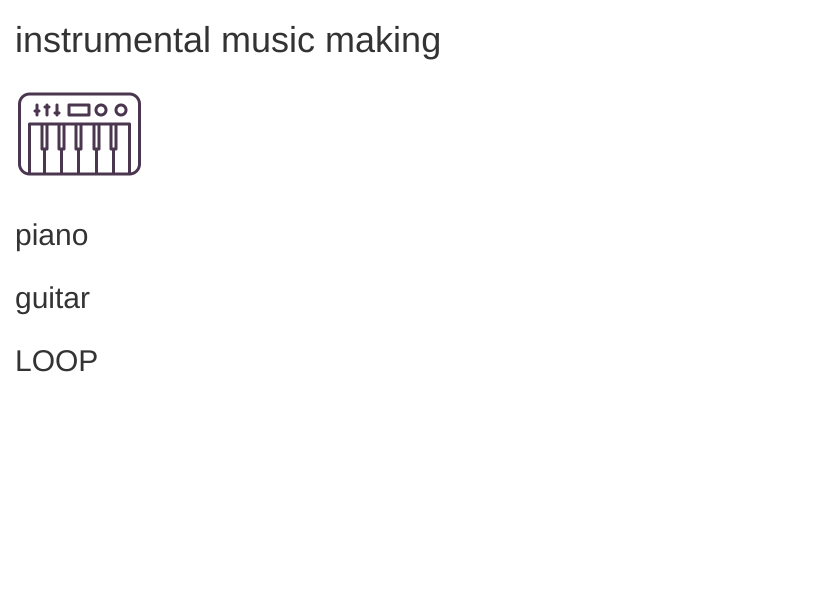
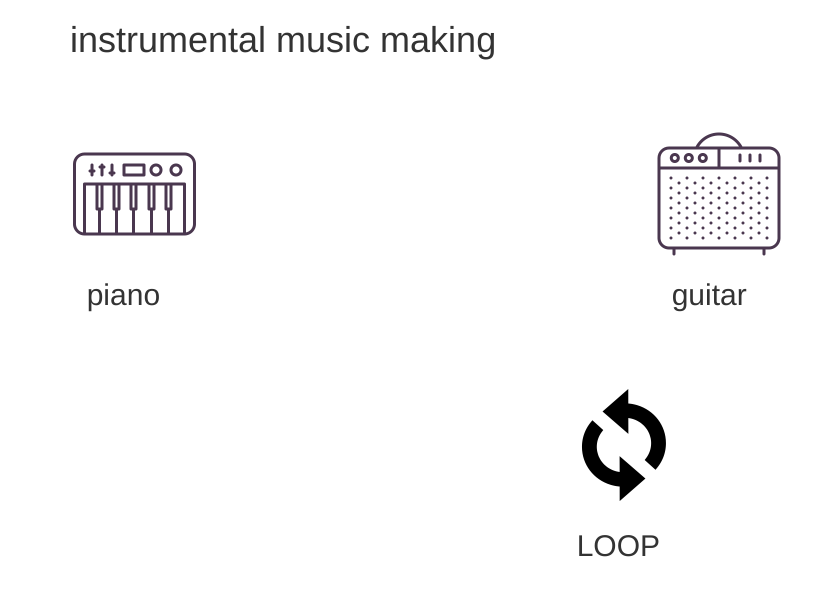
Before and after one commit to mduffin95/music-hack, a plain HTML site: page client.html in a window 1280 px wide. Shown: the whole page, without its empty margins (0-828 px from the left). Drawn offline with nearby package versions, Linux system fonts and the light colour scheme.

Commit message:
dhruv/more html details

```diff
--- a/client.html
+++ b/client.html
@@ -7,21 +7,33 @@
 
 </header>
 <body>
-    <div class="container-fluid">
+    <div class="container">
         <h1> instrumental music making </h1>
     </div>
 
-    <div class="container-fluid">
-        <img src="images/piano.png">
-        <h2>piano</h2>
+    <br><br><br>
+
+    <div class="container">
+        <div class="row">
+            <div class="col-xs-6">
+                <img src="images/piano.png">
+                <h2>&nbsp piano</h2>
+            </div>
+
+            <div class="col-xs-6">
+                <img src="images/guitar.png">
+                <h2>&nbsp guitar</h2>
+            </div>
+        </div>
     </div>
 
-    <div class="container-fluid">
-        <h2>guitar</h2>
-    </div>
+    <br><br><br>
 
-    <div class="container-fluid">
-        <h2>LOOP</h2>
+    <div class="container">
+        <div class="col-md-2 col-md-offset-5">
+            <img src="images/loop.png">
+            <h2>&nbsp LOOP</h2>
+        </div>
     </div>
 
 </body>
```
Also changed, not shown: images/guitar.png (added), images/loop.png (added).
